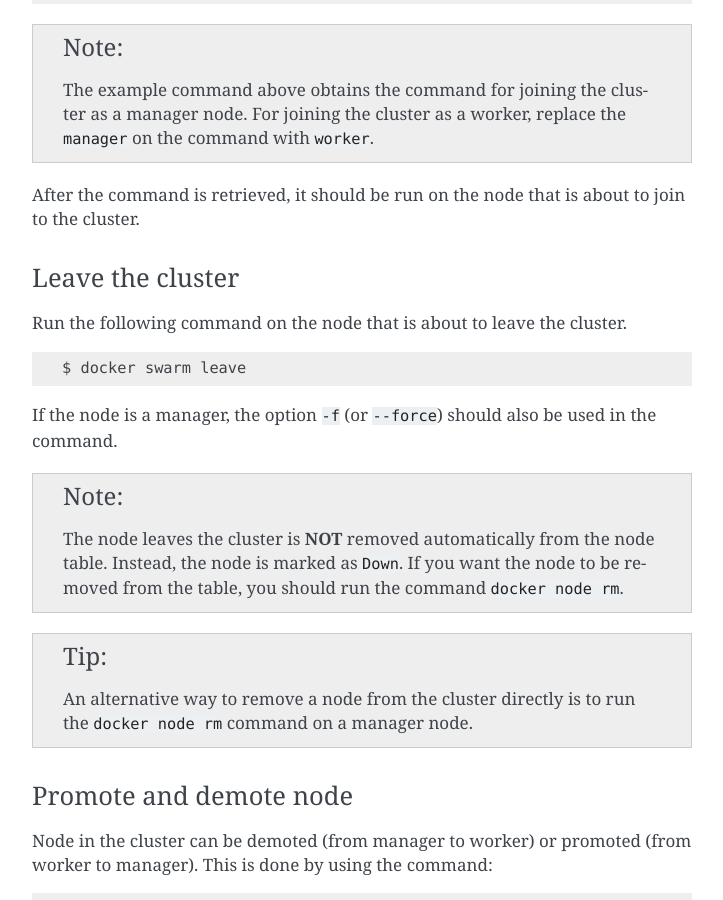
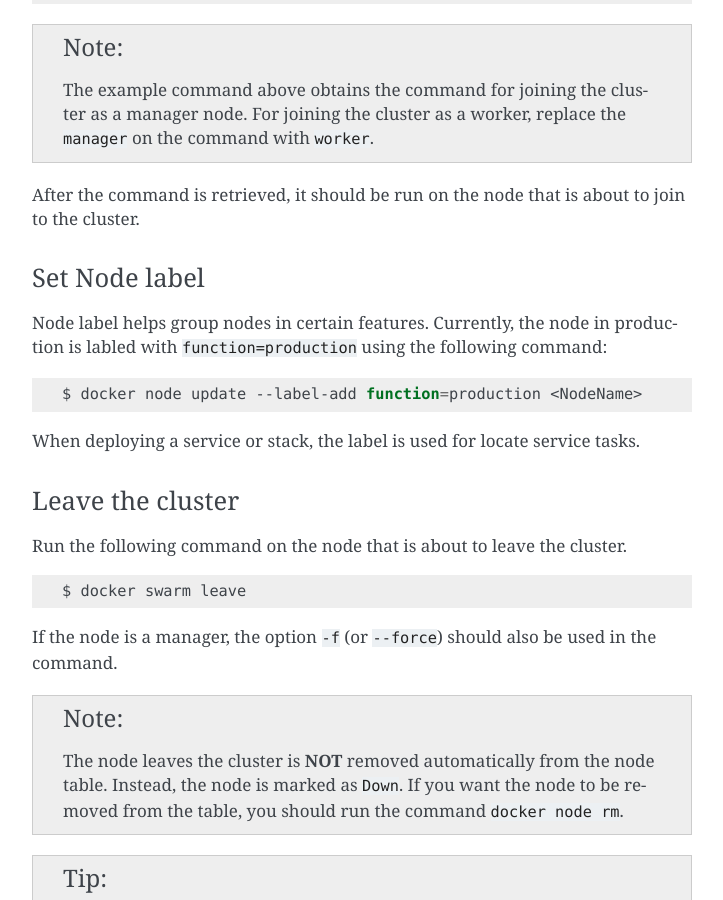
Before and after one commit to Donders-Institute/docker-swarm-setup, a Sphinx documentation site: the page built from doc/operation.rst, in a window 1280 px wide and 900 px high, scrolled down 2998 px. Shown: the whole window, without its empty margins (388-1111 px from the left). Built offline with Sphinx 7.4.7, drawn with Linux system fonts in a browser that asks for light colours.

Commit message:
Update operation.rst

```diff
--- a/doc/operation.rst
+++ b/doc/operation.rst
@@ -127,6 +127,17 @@ After the docker daemon is started, the node should be joined to the cluster.  T
     The example command above obtains the command for joining the cluster as a manager node.  For joining the cluster as a worker, replace the ``manager`` on the command with ``worker``.
 
 After the command is retrieved, it should be run on the node that is about to join to the cluster.
+
+Set Node label
+^^^^^^^^^^^^^^
+
+Node label helps group nodes in certain features.  Currently, the node in production is labled with ``function=production`` using the following command:
+
+.. code-block:: bash
+
+    $ docker node update --label-add function=production <NodeName>
+
+When deploying a service or stack, the label is used for locate service tasks.
 
 Leave the cluster
 ^^^^^^^^^^^^^^^^^
```
